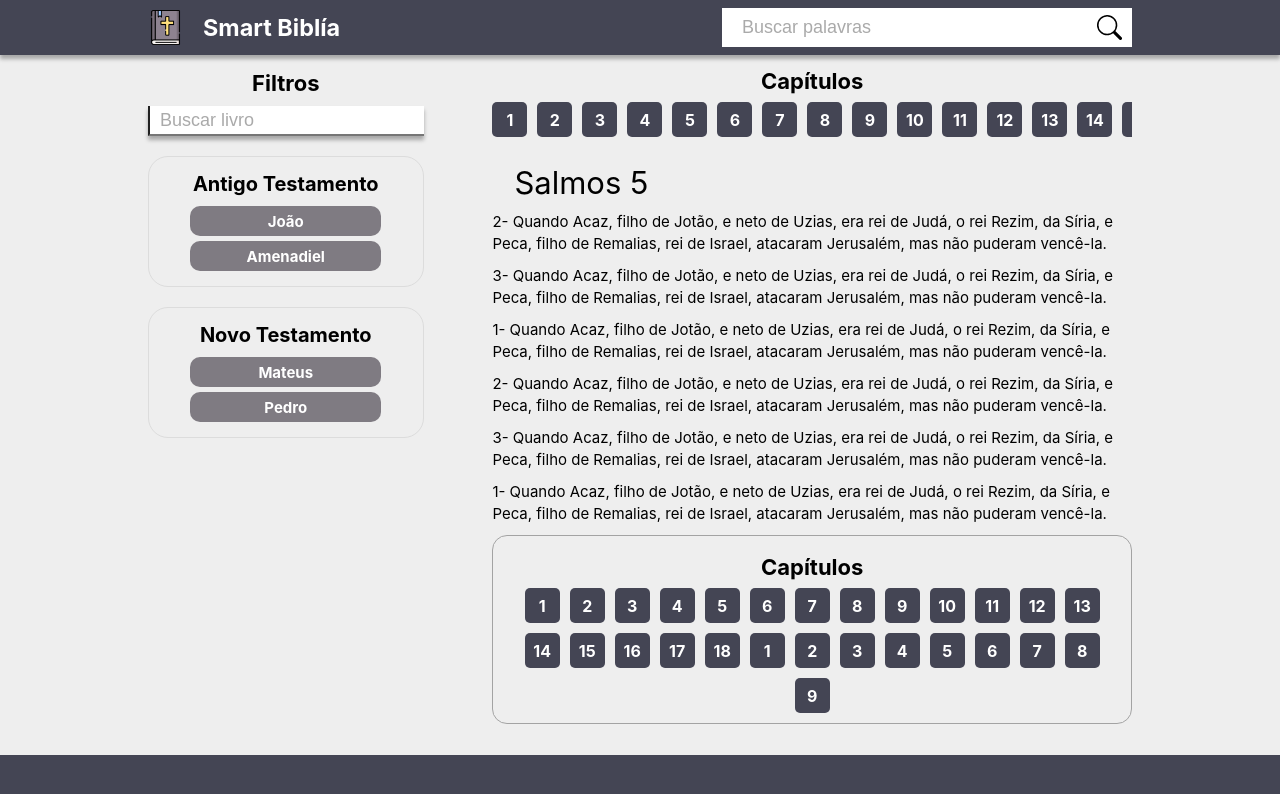
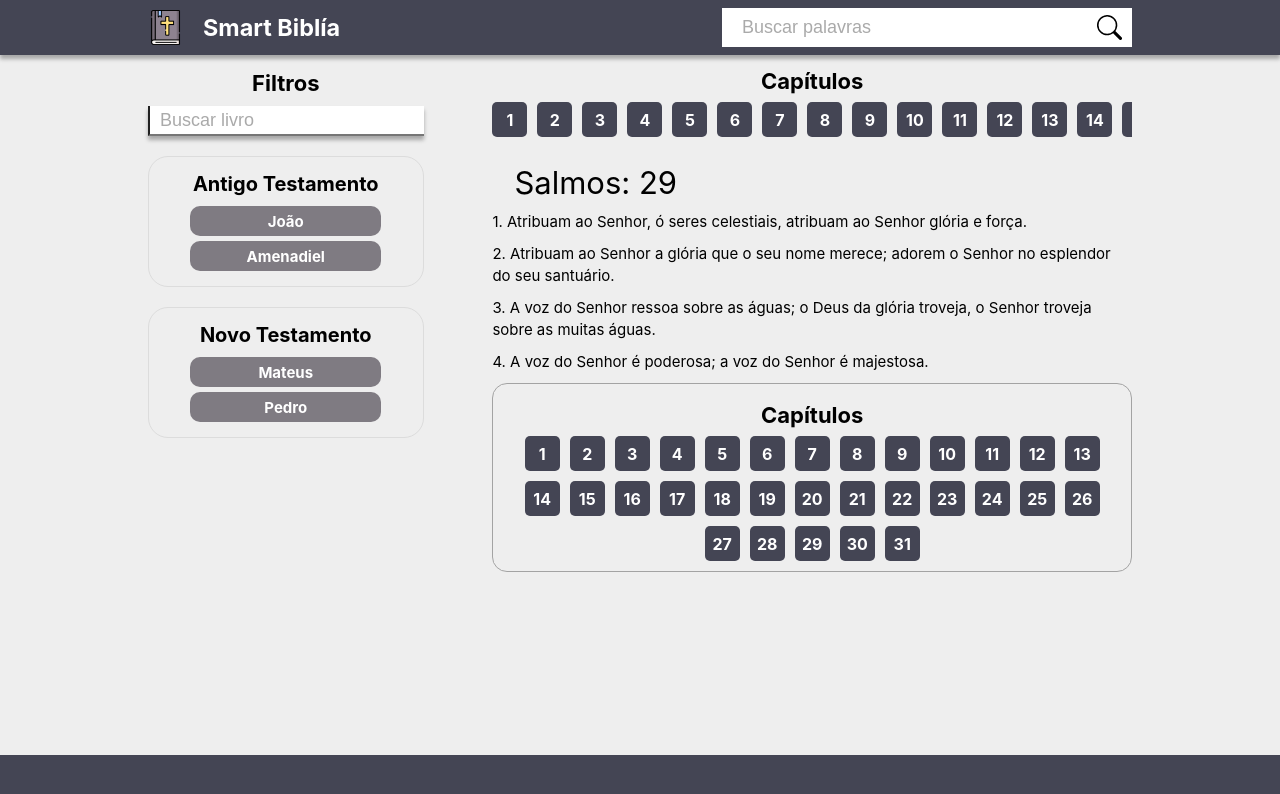
Before and after one commit to gabrielp1999/smart-biblia-nextjs, a Next.js app: page / in a window 1280 px wide. Shown: the top 794 px of the page. Built offline with nearby package versions, Linux system fonts and the light colour scheme.

Commit message:
Fazendo map nas minhas listas

```diff
--- a/Components/ ChaptersScroll/index.jsx
+++ b/Components/ ChaptersScroll/index.jsx
@@ -2,60 +2,16 @@ import React from "react";
 import Link from "next/link";
 import * as S from './styles';
 
-function ChaptersScroll() {
+function ChaptersScroll({chapter}) {
   return(
     <S.Wrapper>
       <S.Title>Capítulos</S.Title>
       <S.Ul>
-        <S.Li>
-          <Link href=''><S.A>1</S.A></Link>
-        </S.Li>
-        <S.Li>
-          <Link href=''><S.A>2</S.A></Link>
-        </S.Li>
-        <S.Li>
-          <Link href=''><S.A>3</S.A></Link>
-        </S.Li>
-        <S.Li>
-          <Link href=''><S.A>4</S.A></Link>
-        </S.Li>
-        <S.Li>
-          <Link href=''><S.A>5</S.A></Link>
-        </S.Li>
-        <S.Li>
-          <Link href=''><S.A>6</S.A></Link>
-        </S.Li>
-        <S.Li>
-          <Link href=''><S.A>7</S.A></Link>
-        </S.Li>
-        <S.Li>
-          <Link href=''><S.A>8</S.A></Link>
-        </S.Li>
-        <S.Li>
-          <Link href=''><S.A>9</S.A></Link>
-        </S.Li>
-        <S.Li>
-          <Link href=''><S.A>10</S.A></Link>
-        </S.Li>
-        <S.Li>
-          <Link href=''><S.A>11</S.A></Link>
-        </S.Li>
-        <S.Li>
-          <Link href=''><S.A>12</S.A></Link>
-        </S.Li>
-        <S.Li>
-          <Link href=''><S.A>13</S.A></Link>
-        </S.Li>
-        <S.Li>
-          <Link href=''><S.A>14</S.A></Link>
-        </S.Li>
-        <S.Li>
-          <Link href=''><S.A>15</S.A></Link>
-        </S.Li>
-        <S.Li>
-          <Link href=''><S.A>16</S.A></Link>
-        </S.Li>
-
+        {chapter.map(e => (
+          <S.Li key={e}>
+            <Link href=''><S.A>{e}</S.A></Link>
+          </S.Li>
+        ))}
       </S.Ul>
     </S.Wrapper>
   )
--- a/Components/ChapterBox/index.jsx
+++ b/Components/ChapterBox/index.jsx
@@ -2,38 +2,14 @@ import react from "react";
 import * as S from './styles';
 import Link from "next/link";
 
-function ChapterBox() {
+function ChapterBox({ chapter}) {
   return(
     <S.Wrapper>
       <S.Title>Capítulos</S.Title>
       <S.Box>
-        <Link href=''><S.A>1</S.A></Link>
-        <Link href=''><S.A>2</S.A></Link>
-        <Link href=''><S.A>3</S.A></Link>
-        <Link href=''><S.A>4</S.A></Link>
-        <Link href=''><S.A>5</S.A></Link>
-        <Link href=''><S.A>6</S.A></Link>
-        <Link href=''><S.A>7</S.A></Link>
-        <Link href=''><S.A>8</S.A></Link>
-        <Link href=''><S.A>9</S.A></Link>
-        <Link href=''><S.A>10</S.A></Link>
-        <Link href=''><S.A>11</S.A></Link>
-        <Link href=''><S.A>12</S.A></Link>
-        <Link href=''><S.A>13</S.A></Link>
-        <Link href=''><S.A>14</S.A></Link>
-        <Link href=''><S.A>15</S.A></Link>
-        <Link href=''><S.A>16</S.A></Link>
-        <Link href=''><S.A>17</S.A></Link>
-        <Link href=''><S.A>18</S.A></Link>
-        <Link href=''><S.A>1</S.A></Link>
-        <Link href=''><S.A>2</S.A></Link>
-        <Link href=''><S.A>3</S.A></Link>
-        <Link href=''><S.A>4</S.A></Link>
-        <Link href=''><S.A>5</S.A></Link>
-        <Link href=''><S.A>6</S.A></Link>
-        <Link href=''><S.A>7</S.A></Link>
-        <Link href=''><S.A>8</S.A></Link>
-        <Link href=''><S.A>9</S.A></Link>
+        {chapter.map(e => (
+          <Link key={e} href=''><S.A>{e}</S.A></Link>
+        ))}
       </S.Box>
     </S.Wrapper>
   )
--- a/Components/NavDefault/index.jsx
+++ b/Components/NavDefault/index.jsx
@@ -4,6 +4,7 @@ import * as S  from "./styles";
 import InputDesktop from "../InputDesktop";
 
 function NavDefault({ toggleInputWord }) {
+
   return(
     <S.Wrapper>
       <S.BoxImg>
--- a/Components/PageBook/index.jsx
+++ b/Components/PageBook/index.jsx
@@ -4,19 +4,24 @@ import ChaptersScroll from "../ ChaptersScroll";
 import ChapterBox from "../ChapterBox";
 
 function PageBook() {
+  const chapter = [1, 2, 3, 4, 5, 6, 7, 8, 9, 10, 11, 12, 13, 14, 15, 16, 17, 18, 19, 20, 21, 22, 23, 24, 25, 26, 27, 28, 29, 30, 31];
+
+  const book = {
+    nome: "Salmos",
+    capitulo: 29 ,
+    versiculos: ["1. Atribuam ao Senhor, ó seres celestiais, atribuam ao Senhor glória e força.", "2. Atribuam ao Senhor a glória que o seu nome merece; adorem o Senhor no esplendor do seu santuário.", "3. A voz do Senhor ressoa sobre as águas; o Deus da glória troveja, o Senhor troveja sobre as muitas águas.", "4. A voz do Senhor é poderosa; a voz do Senhor é majestosa."]
+  }
+
  return(
   <S.Wrapper>
-    <ChaptersScroll />
-    <S.Title>Salmos 5</S.Title>
+    <ChaptersScroll chapter={chapter} />
+    <S.Title>{book.nome}: {book.capitulo}</S.Title>
     <S.Ul>
-      <S.Paragraph>2- Quando Acaz, filho de Jotão, e neto de Uzias, era rei de Judá, o rei Rezim, da Síria, e Peca, filho de Remalias, rei de Israel, atacaram Jerusalém, mas não puderam vencê-la.</S.Paragraph>
-      <S.Paragraph>3- Quando Acaz, filho de Jotão, e neto de Uzias, era rei de Judá, o rei Rezim, da Síria, e Peca, filho de Remalias, rei de Israel, atacaram Jerusalém, mas não puderam vencê-la.</S.Paragraph>
-      <S.Paragraph>1- Quando Acaz, filho de Jotão, e neto de Uzias, era rei de Judá, o rei Rezim, da Síria, e Peca, filho de Remalias, rei de Israel, atacaram Jerusalém, mas não puderam vencê-la.</S.Paragraph>
-      <S.Paragraph>2- Quando Acaz, filho de Jotão, e neto de Uzias, era rei de Judá, o rei Rezim, da Síria, e Peca, filho de Remalias, rei de Israel, atacaram Jerusalém, mas não puderam vencê-la.</S.Paragraph>
-      <S.Paragraph>3- Quando Acaz, filho de Jotão, e neto de Uzias, era rei de Judá, o rei Rezim, da Síria, e Peca, filho de Remalias, rei de Israel, atacaram Jerusalém, mas não puderam vencê-la.</S.Paragraph>
-      <S.Paragraph>1- Quando Acaz, filho de Jotão, e neto de Uzias, era rei de Judá, o rei Rezim, da Síria, e Peca, filho de Remalias, rei de Israel, atacaram Jerusalém, mas não puderam vencê-la.</S.Paragraph>
+      {book.versiculos.map(e => (
+        <S.Paragraph key={book.capitulo}>{e}</S.Paragraph>
+      ))}
     </S.Ul>
-    <ChapterBox />
+    <ChapterBox chapter={chapter}/>
   </S.Wrapper>
  )
 }
--- a/Components/PageBook/styles.js
+++ b/Components/PageBook/styles.js
@@ -17,8 +17,7 @@ export const Title = styled.span`
   margin-left: 2.2rem;
 `
 
-export const Ul = styled.ul`
-`
+export const Ul = styled.ol``;
 
 export const Paragraph = styled.li`
   font-size: 1.5rem;
```
